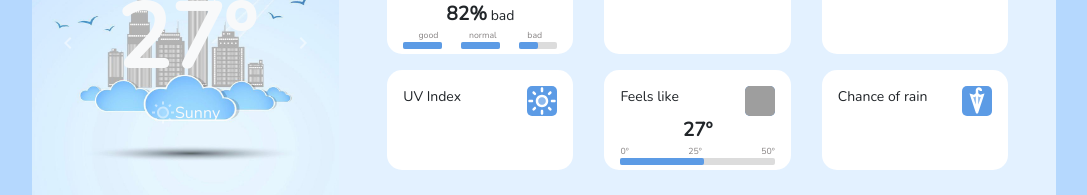
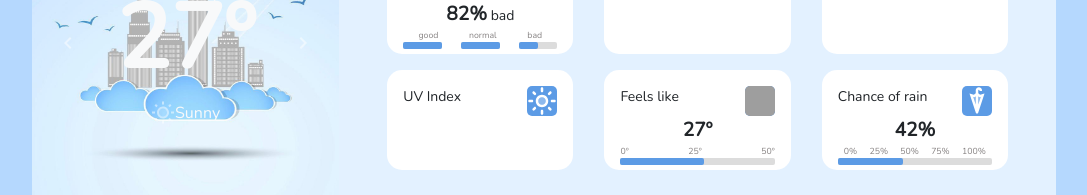
Before and after one commit to saikatgpae/weather-report, a React (Create React App) app: page / in a window 1280 px wide. Shown: the part 588-783 px from the top of the page, without its empty margins (96-1183 px from the left). Built offline with nearby package versions, Linux system fonts and the light colour scheme; grey boxes are pictures that could not be loaded.

Commit message:
Update chances of rain section.

```diff
--- a/src/components/Rain/Rain.js
+++ b/src/components/Rain/Rain.js
@@ -1,12 +1,36 @@
 import React from 'react';
+import { useSelector } from 'react-redux';
 import './rain.css';
 import umb from '../../images/umbrella.svg';
 
 export default function Rain() {
+  const weatherState = useSelector((state) => state.weatherReducer);
+  // eslint-disable-next-line
+  const rain = weatherState[0].rain;
+  const r = document.querySelector(':root');
+  r.style.setProperty('--rain', `${rain}%`);
   return (
-    <div className="rain d-flex justify-content-between p-3">
-      <small className="">Chance of rain</small>
-      <img src={umb} alt="rain chance logo" className="um-image" />
+    <div className="rain p-3">
+      <div className="d-flex justify-content-between">
+        <small className="">Chance of rain</small>
+        <img src={umb} alt="rain chance logo" className="um-image" />
+      </div>
+      <small className="temp">
+        {rain}
+        %
+      </small>
+      <div className="d-flex justify-content-around quality">
+        <small id="good">0%</small>
+        <small id="normal">25%</small>
+        <small id="normal">50%</small>
+        <small id="good">75%</small>
+        <small id="good">100%</small>
+      </div>
+      <div className="bar-box d-flex justify-content-between">
+        <div className="rain-meter">
+          <div className="rain-fill" />
+        </div>
+      </div>
     </div>
   );
 }
--- a/src/components/Rain/rain.css
+++ b/src/components/Rain/rain.css
@@ -1,6 +1,28 @@
+:root {
+  --rain: 0%;
+}
+
 .rain {
   width: 30%;
   height: 100px;
   background-color: white;
   border-radius: 15px;
 }
+
+.rain-meter,
+.rain-fill {
+  border-radius: 2px;
+  height: 7px;
+}
+
+.rain-meter {
+  background-color: #dcdcdc;
+  width: 100%;
+}
+
+.rain-fill {
+  background-color: #5c9be5;
+
+  /* width: 50%; */
+  width: var(--rain);
+}
--- a/src/store/whetherRedux.js
+++ b/src/store/whetherRedux.js
@@ -3,6 +3,7 @@ const intialState = [{
   location: 'New York, USA',
   temparature: 27.00,
   humidity: 82,
+  rain: 42,
 }];
 
 const FAHRENHEIT = 'FAHRENHEIT';
```
